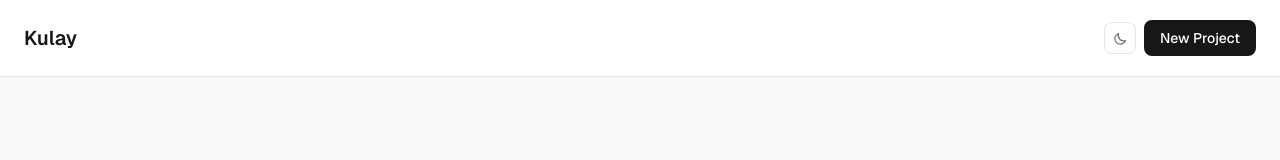
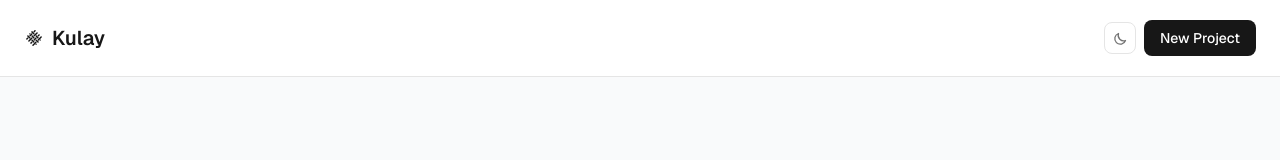
Before and after one commit to nikosban/Kulay, a React (Vite) app: page / in a window 1280 px wide. Shown: the top 160 px of the page. Built offline with nearby package versions, Linux system fonts and the light colour scheme.

Commit message:
Add Kulay logo beside the app name in the library header
Co-Authored-By: Claude Sonnet 4.6 <noreply@anthropic.com>

```diff
--- a/src/components/library/LibraryScreen.tsx
+++ b/src/components/library/LibraryScreen.tsx
@@ -3,6 +3,7 @@ import { useProjectStore } from '../../store/useProjectStore'
 import { useTheme } from '../../contexts/ThemeContext'
 import { ProjectCard } from './ProjectCard'
 import { ThemeToggle } from '../ui/ThemeToggle'
+import { KulayLogo } from '../ui/KulayLogo'
 import { NewProjectModal } from './NewProjectModal'
 import type { Palette } from '../../types/project'
 
@@ -24,7 +25,10 @@ export function LibraryScreen() {
   return (
     <div className="min-h-screen bg-surface-page dark:bg-surface-page-dark">
       <header className="flex items-center justify-between px-6 py-5 border-b border-bd-base dark:border-bd-base-dark bg-surface-base dark:bg-surface-base-dark">
-        <h1 className="text-xl font-semibold text-fg-base dark:text-fg-base-dark">Kulay</h1>
+        <div className="flex items-center gap-2">
+          <KulayLogo size={20} className="text-fg-base dark:text-fg-base-dark" />
+          <h1 className="text-xl font-semibold text-fg-base dark:text-fg-base-dark">Kulay</h1>
+        </div>
         <div className="flex items-center gap-2">
           <ThemeToggle isDark={isDark} onToggle={toggle} />
           <button
--- /dev/null
+++ b/src/components/ui/KulayLogo.tsx
@@ -0,0 +1,25 @@
+export function KulayLogo({ size = 24, className = '' }: { size?: number; className?: string }) {
+  return (
+    <svg width={size} height={size} viewBox="0 0 24 24" fill="none" xmlns="http://www.w3.org/2000/svg" className={className}>
+      <path d="M13.6875 16.4489C14.0264 16.11 14.5759 16.11 14.9148 16.4489C15.2537 16.7878 15.2537 17.3372 14.9148 17.6761L11.3864 21.2046C11.0475 21.5435 10.498 21.5435 10.1591 21.2046C9.82019 20.8657 9.82019 20.3162 10.1591 19.9773L13.6875 16.4489Z" fill="currentColor"/>
+      <path d="M15.1449 18.8267C15.4414 19.1232 15.4414 19.604 15.1449 19.9006L14.9915 20.054C14.6949 20.3505 14.2142 20.3505 13.9176 20.054C13.6211 19.7574 13.6211 19.2767 13.9176 18.9801L14.071 18.8267C14.3676 18.5302 14.8484 18.5302 15.1449 18.8267Z" fill="currentColor"/>
+      <path d="M8.77841 16.4489C9.11732 16.11 9.66679 16.11 10.0057 16.4489C10.3446 16.7878 10.3446 17.3372 10.0057 17.6761L8.93182 18.75C8.59292 19.0889 8.04345 19.0889 7.70455 18.75C7.36565 18.4111 7.36565 17.8616 7.70455 17.5227L8.77841 16.4489Z" fill="currentColor"/>
+      <path d="M17.5227 16.2955C17.8616 16.6344 17.8616 17.1838 17.5227 17.5227C17.1838 17.8616 16.6344 17.8616 16.2955 17.5227L13.9943 15.2216C13.6554 14.8827 13.6554 14.3332 13.9943 13.9943C14.3332 13.6554 14.8827 13.6554 15.2216 13.9943L17.5227 16.2955Z" fill="currentColor"/>
+      <path d="M12.4602 16.1421C12.7991 16.481 12.7991 17.0304 12.4602 17.3693C12.1213 17.7082 11.5719 17.7082 11.233 17.3693L9.08523 15.2216C8.74633 14.8827 8.74633 14.3332 9.08523 13.9943C9.42414 13.6554 9.9736 13.6554 10.3125 13.9943L12.4602 16.1421Z" fill="currentColor"/>
+      <path d="M8.77842 11.5398C9.11732 11.2009 9.66679 11.2009 10.0057 11.5398C10.3446 11.8787 10.3446 12.4281 10.0057 12.7671L6.47728 16.2955C6.13838 16.6344 5.58891 16.6344 5.25001 16.2955C4.9111 15.9566 4.9111 15.4071 5.25001 15.0682L8.77842 11.5398Z" fill="currentColor"/>
+      <path d="M20.054 13.9176C20.3505 14.2142 20.3505 14.6949 20.054 14.9915L19.9006 15.1449C19.604 15.4414 19.1232 15.4414 18.8267 15.1449C18.5302 14.8484 18.5302 14.3676 18.8267 14.071L18.9801 13.9176C19.2767 13.6211 19.7574 13.6211 20.054 13.9176Z" fill="currentColor"/>
+      <path d="M13.6875 11.5398C14.0264 11.2009 14.5759 11.2009 14.9148 11.5398C15.2537 11.8787 15.2537 12.4281 14.9148 12.7671L12.7671 14.9148C12.4282 15.2537 11.8787 15.2537 11.5398 14.9148C11.2009 14.5759 11.2009 14.0264 11.5398 13.6875L13.6875 11.5398Z" fill="currentColor"/>
+      <path d="M21.2046 10.1591C21.5435 10.498 21.5435 11.0475 21.2046 11.3864L17.6761 14.9148C17.3372 15.2537 16.7878 15.2537 16.4489 14.9148C16.11 14.5759 16.11 14.0264 16.4489 13.6875L19.9773 10.1591C20.3162 9.82019 20.8657 9.82019 21.2046 10.1591Z" fill="currentColor"/>
+      <path d="M3.86932 11.5398C4.20823 11.2009 4.75769 11.2009 5.0966 11.5398C5.4355 11.8787 5.4355 12.4281 5.0966 12.7671L4.02273 13.8409C3.68383 14.1798 3.13436 14.1798 2.79546 13.8409C2.45656 13.502 2.45656 12.9525 2.79546 12.6136L3.86932 11.5398Z" fill="currentColor"/>
+      <path d="M7.55114 11.233C7.89004 11.5719 7.89004 12.1213 7.55114 12.4602C7.21224 12.7991 6.66277 12.7991 6.32387 12.4602L4.02273 10.1591C3.68383 9.82019 3.68383 9.27073 4.02273 8.93182C4.36163 8.59292 4.9111 8.59292 5.25001 8.93182L7.55114 11.233Z" fill="currentColor"/>
+      <path d="M12.4602 11.233C12.7991 11.5719 12.7991 12.1213 12.4602 12.4602C12.1213 12.7991 11.5719 12.7991 11.233 12.4602L9.08523 10.3125C8.74633 9.9736 8.74633 9.42414 9.08523 9.08523C9.42414 8.74633 9.9736 8.74633 10.3125 9.08523L12.4602 11.233Z" fill="currentColor"/>
+      <path d="M17.3693 11.233C17.7082 11.5719 17.7082 12.1213 17.3693 12.4602C17.0304 12.7991 16.481 12.7991 16.1421 12.4602L13.9943 10.3125C13.6554 9.9736 13.6554 9.42414 13.9943 9.08523C14.3332 8.74633 14.8827 8.74633 15.2216 9.08523L17.3693 11.233Z" fill="currentColor"/>
+      <path d="M8.77841 6.63069C9.11732 6.29179 9.66679 6.29179 10.0057 6.63069C10.3446 6.96959 10.3446 7.51906 10.0057 7.85796L7.85796 10.0057C7.51906 10.3446 6.96959 10.3446 6.63069 10.0057C6.29179 9.66679 6.29179 9.11732 6.63069 8.77841L8.77841 6.63069Z" fill="currentColor"/>
+      <path d="M16.2955 5.25001C16.6344 5.58891 16.6344 6.13838 16.2955 6.47728L12.7671 10.0057C12.4281 10.3446 11.8787 10.3446 11.5398 10.0057C11.2009 9.66679 11.2009 9.11732 11.5398 8.77841L15.0682 5.25001C15.4071 4.9111 15.9566 4.9111 16.2955 5.25001Z" fill="currentColor"/>
+      <path d="M18.75 7.70455C19.0889 8.04345 19.0889 8.59292 18.75 8.93182L17.6761 10.0057C17.3372 10.3446 16.7878 10.3446 16.4489 10.0057C16.11 9.66679 16.11 9.11732 16.4489 8.77841L17.5227 7.70455C17.8616 7.36565 18.4111 7.36565 18.75 7.70455Z" fill="currentColor"/>
+      <path d="M7.62785 6.40057C7.92439 6.69711 7.92439 7.1779 7.62785 7.47444L7.47444 7.62785C7.1779 7.92439 6.69711 7.92439 6.40057 7.62785C6.10403 7.33131 6.10403 6.85052 6.40057 6.55398L6.55398 6.40057C6.85052 6.10403 7.33131 6.10403 7.62785 6.40057Z" fill="currentColor"/>
+      <path d="M12.4602 6.32387C12.7991 6.66277 12.7991 7.21224 12.4602 7.55114C12.1213 7.89004 11.5719 7.89004 11.233 7.55114L8.93182 5.25001C8.59292 4.9111 8.59292 4.36163 8.93182 4.02273C9.27073 3.68383 9.82019 3.68383 10.1591 4.02273L12.4602 6.32387Z" fill="currentColor"/>
+      <path d="M13.8409 2.79546C14.1798 3.13436 14.1798 3.68383 13.8409 4.02273L12.7671 5.0966C12.4282 5.4355 11.8787 5.4355 11.5398 5.0966C11.2009 4.75769 11.2009 4.20823 11.5398 3.86932L12.6136 2.79546C12.9525 2.45656 13.502 2.45656 13.8409 2.79546Z" fill="currentColor"/>
+    </svg>
+  )
+}
```
